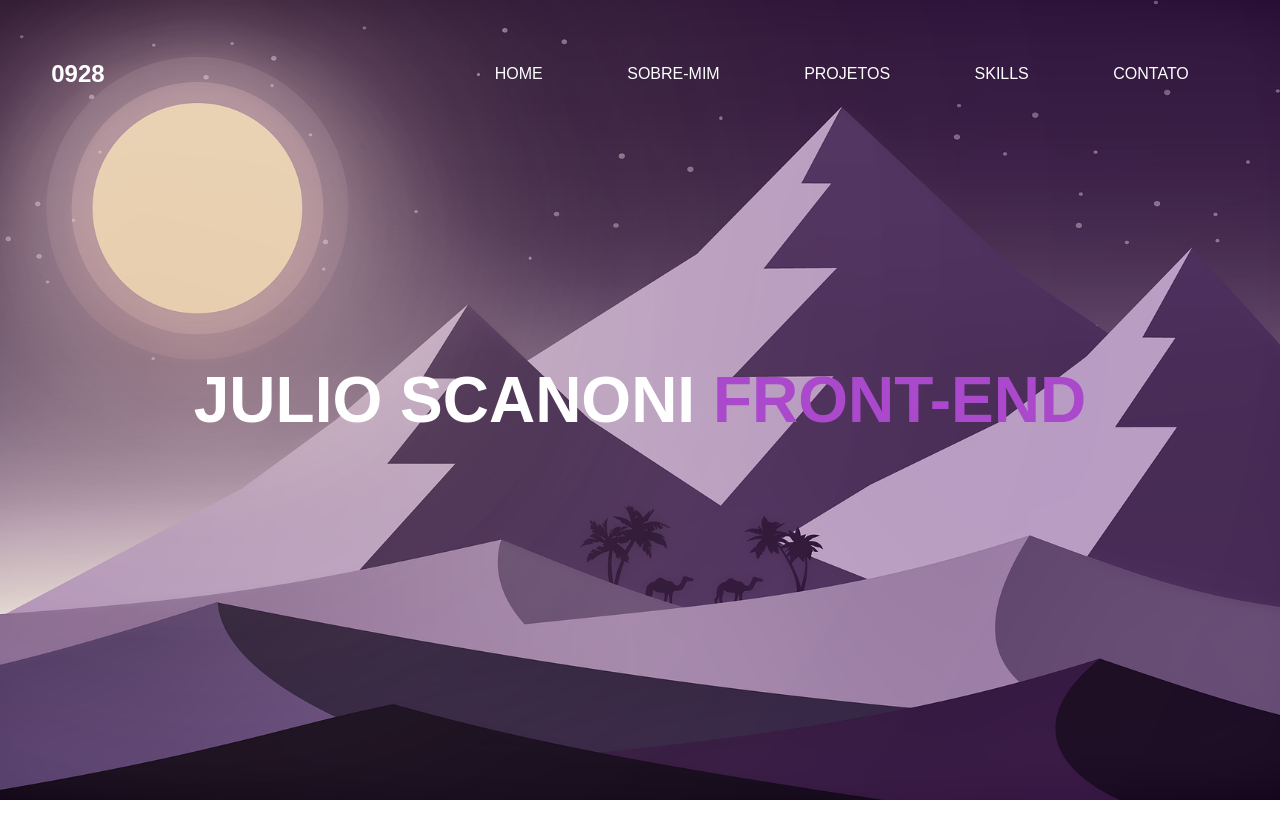
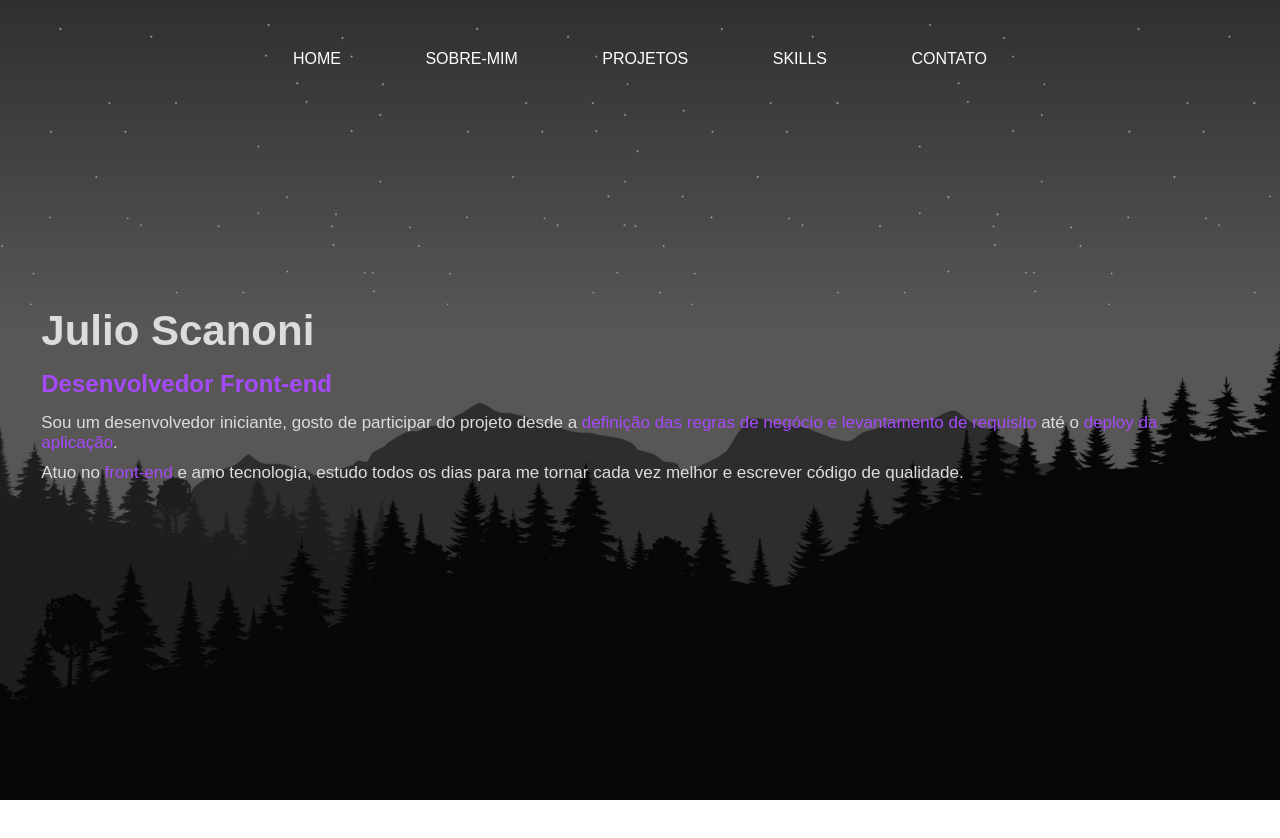
Before and after one commit to Jscanoni/PortfolioJscanoni.github.io, a plain HTML site: page index.html in a window 1280 px wide. Shown: the top 838 px of the page. Drawn offline with Linux system fonts and the light colour scheme.

Commit message:
correções e atualizações no css

```diff
--- a/css/styles.css
+++ b/css/styles.css
@@ -7,6 +7,12 @@
 #a387ac
 #a494a4
 
+*/
+
+/* VARIAVEIS */
+:root{
+    --main-color: #a54afa;
+}
 
 /* GERAL */
 *{
@@ -19,29 +25,14 @@
 html{
     height: 500vh;
 }
-
-.container{
-    max-width: 1280px;
-    margin: auto;
-}
-
-.flex{
-    display: flex;
-    align-items: center;
-    justify-content: space-between;
-}
+/* HEADER */
 
 header{
     width: 100%;
-    padding: 60px 4%;
+    padding: 50px 4%;
     position: fixed;
-   top: 0;
-   left: 0;
-   transition: .8s;
-}
-
-header h2{
-    color: #fff;
+    transition: .8s;
+    text-align: center;
 }
 
 header.rolagem{
@@ -49,27 +40,16 @@ header.rolagem{
     padding: 20px 4%;
 }
 
-header.rolagem a,
-header.rolagem i,
-header.rolagem h2{
-    color: #ab49cc;
+header.rolagem a{
+    color: #a54afa;
 }
 
-header i{
-   font-size: 16px;
-   color: #fff;
-}
-
-header ul{
-    list-style-type: none;
-}
-
-header ul li{
+header li{
     display: inline-block;
     margin: 0 40px;
 }
 
-header ul li a{
+header a{
     color: #fff;
     text-decoration: none;
     transition: .3s;
@@ -77,14 +57,15 @@ header ul li a{
 }
 
 header a:hover{
-    color: #dcdcdc;
+    color: #a54afa;
 }
+
+/* BANNER */
 
 .banner{
     height: 100vh;
-    background-image: url(../img/banner.png);
+    background-image: url(../img/banner.jpg);
     background-position: center;
-    background-repeat: no-repeat;
     background-size: cover;
 
     display: flex;
@@ -92,12 +73,29 @@ header a:hover{
     justify-content: center;
 }
 
-.banner h1{
-    font-size: 4em;
-    text-transform: uppercase;
-    color: #fff;
+#name {
+    font-size: 42px;
+    margin-bottom: 15px;
 }
 
-.banner h1 span{
-    color: #ab49cc;
+#title {
+    font-size: 24px;
+    margin-bottom: 15px;
+    font-weight: bold;
+  }
+
+  .description {
+    max-width: 95%;
+    margin-bottom: 10px;
+    font-size: 17px;
 }
+
+.highlight {
+    color: var(--main-color);
+  }
+
+#name,
+#title,
+.description{
+    color: #dcdcdc;
+}
--- a/index.html
+++ b/index.html
@@ -8,11 +8,6 @@
 </head>
 <body>
     <header id="header">
-        <div class="container">
-
-            <div class="flex">
-
-                <h2>0928</h2><!--logo-->
 
                 <nav>
                     <ul>
@@ -24,11 +19,17 @@
                     </ul>
                 </nav>
 
-            </div><!--flex-->
-        </div> <!--container-->
     </header>
 
-    <section class="banner"><h1>Julio Scanoni <span>Front-end</span></h1></section>
+    <div class="banner">
+        <section id="about-container">
+            <h1 id="name">Julio Scanoni</h1>
+            <p id="title"><span class="highlight">Desenvolvedor Front-end</span></p>
+            <p class="description">Sou um desenvolvedor iniciante, gosto de participar do projeto desde a <span class="highlight">definição das regras de negócio e levantamento de requisito</span> até o <span class="highlight">deploy da aplicação</span>.</p>
+            <p class="description">Atuo no <span class="highlight">front-end</span> e amo tecnologia, estudo todos os dias para me tornar cada vez melhor e escrever código de qualidade.</p>
+        </section>
+    </div>
+
 
     <script src="menu.js"></script>
 </body>
```
Also changed, not shown: img/banner.jpg (added), img/banner.png (deleted).
